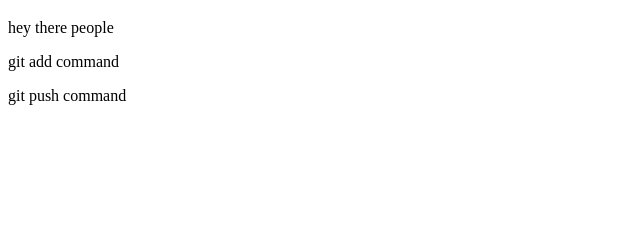
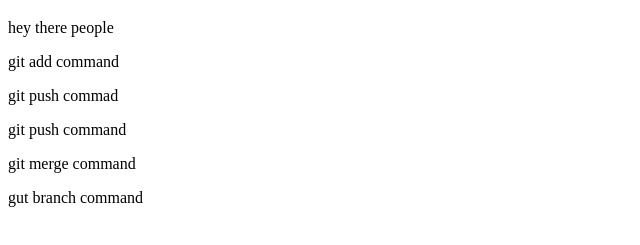
Before and after one commit to isir10/git-practise, a plain HTML site: page index.html in a window 1280 px wide. Shown: the part 61-306 px from the top of the page, without its empty margins (0-640 px from the left). Drawn offline with Linux system fonts and the light colour scheme.

Commit message:
modified html

```diff
--- a/index.html
+++ b/index.html
@@ -10,7 +10,10 @@
 <body>
     <p>hey there people</p>
     <p>git add command</p>
+    <p>git push commad</p>
     <p>git push command</p>
+    <p>git merge command</p>
+    <p>gut branch command</p>
 
 </body>
 </html>
```
